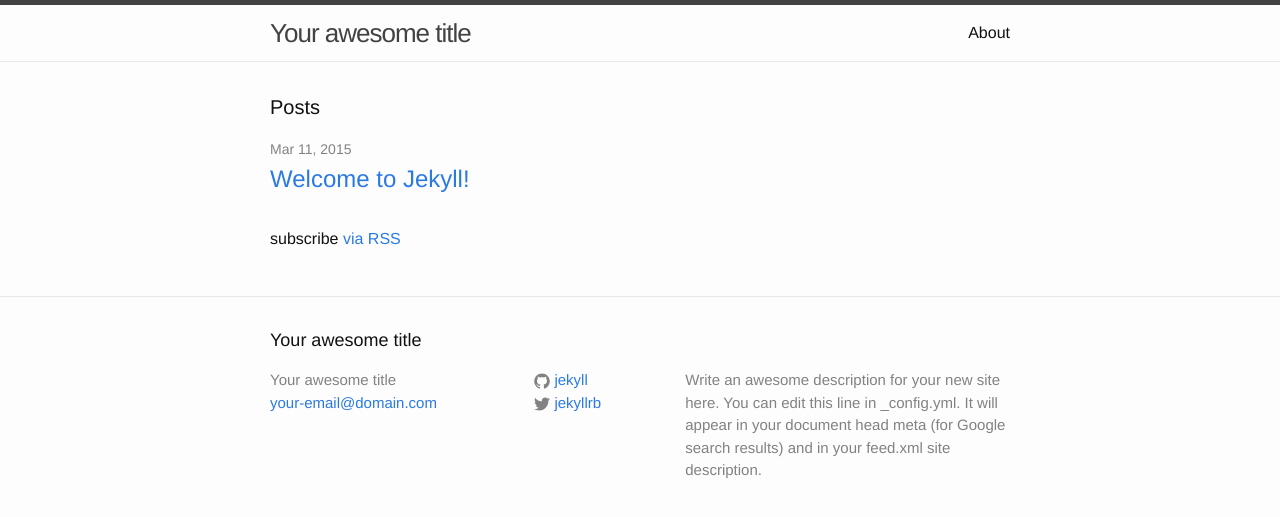
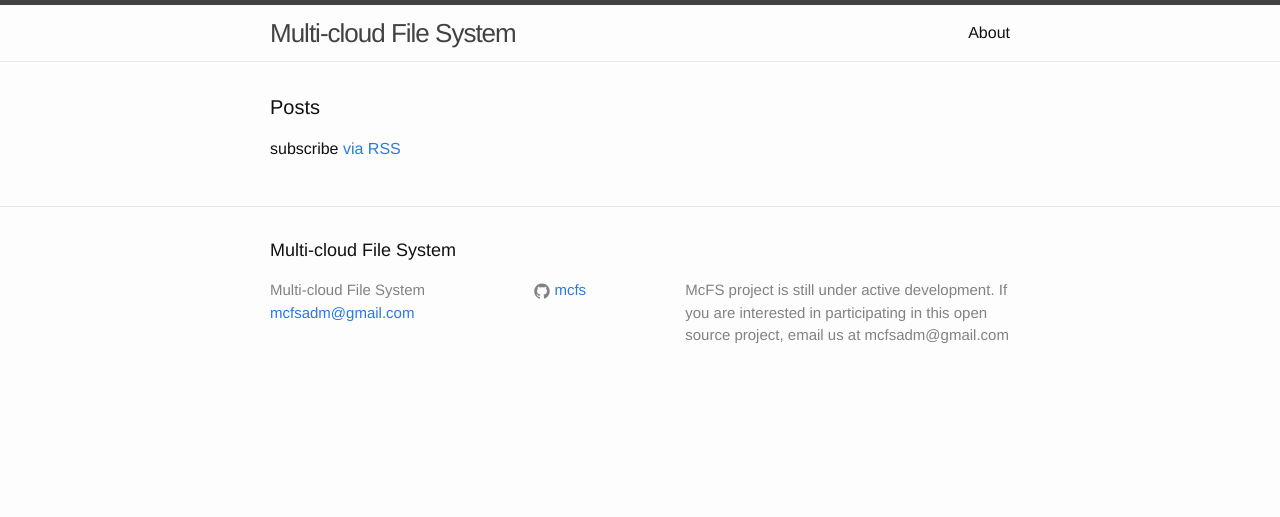
Before and after one commit to mcfs/mcfs.github.io, a Jekyll site: the page built from index.html, in a window 1280 px wide. Shown: the top 517 px of the page. Built offline with Jekyll 4.4.1, drawn with Linux system fonts in a browser that asks for light colours.

Commit message:
Removed references to Jekyll from the webpages

```diff
--- a/_config.yml
+++ b/_config.yml
@@ -1,14 +1,14 @@
 # Site settings
-title: Your awesome title
-email: your-email@domain.com
+title: Multi-cloud File System
+email: mcfsadm@gmail.com
 description: > # this means to ignore newlines until "baseurl:"
-  Write an awesome description for your new site here. You can edit this
-  line in _config.yml. It will appear in your document head meta (for
-  Google search results) and in your feed.xml site description.
+  McFS project is still under active development. If you are
+  interested in participating in this open source project, email
+  us at mcfsadm@gmail.com
 baseurl: "" # the subpath of your site, e.g. /blog/
-url: "http://yourdomain.com" # the base hostname & protocol for your site
-twitter_username: jekyllrb
-github_username:  jekyll
+url: "https://mcfs.github.io" # the base hostname & protocol for your site
+#twitter_username:
+github_username:  mcfs
 
 # Build settings
 markdown: kramdown
```
Also changed, not shown: _posts/.2015-03-11-welcome-to-jekyll.markdown (renamed from _posts/2015-03-11-welcome-to-jekyll.markdown).
